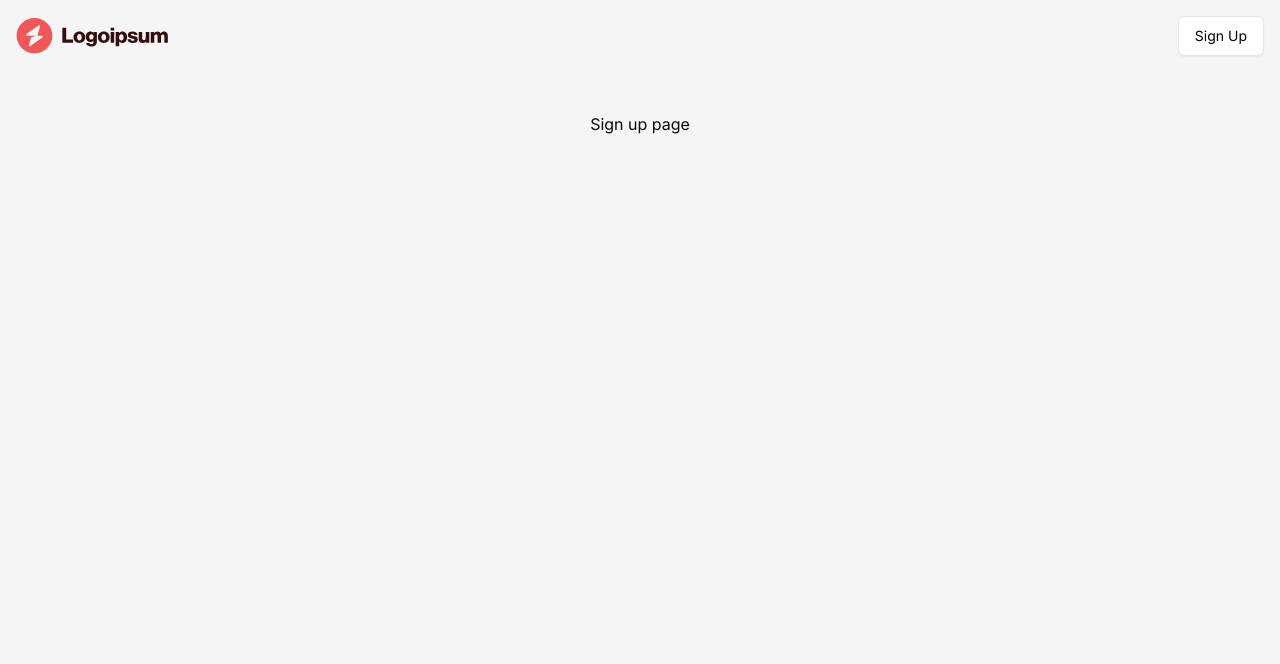
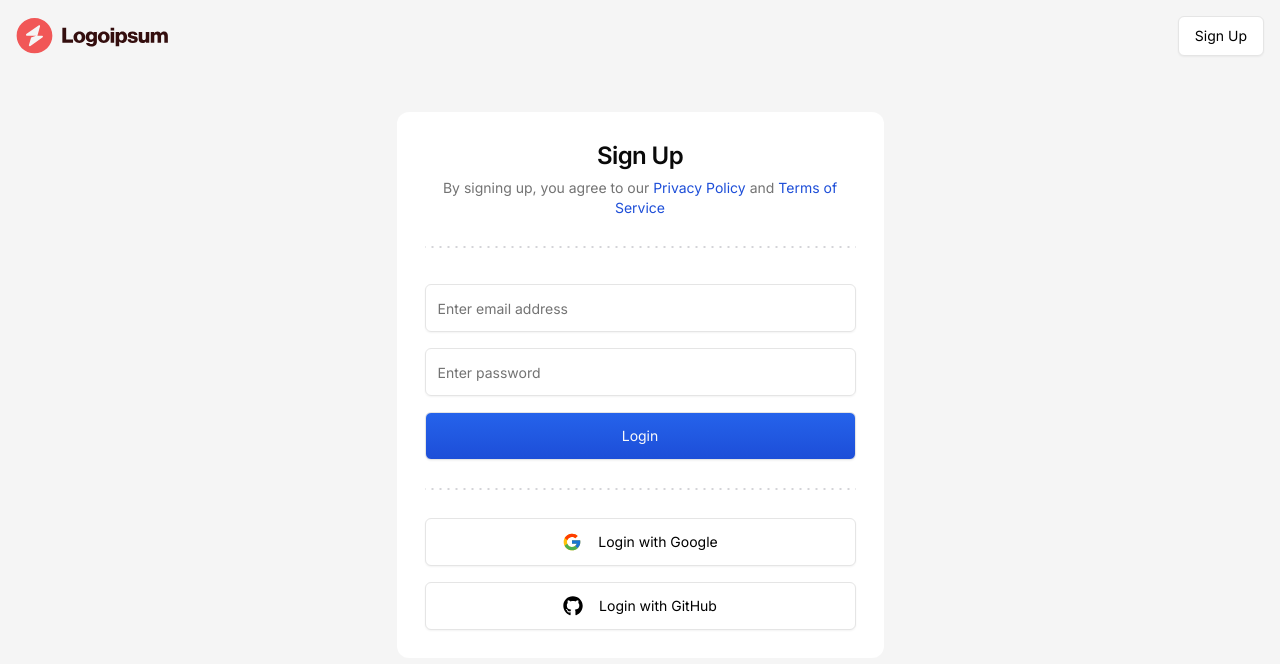
Before and after one commit to Kanishka2301/Jira-Clone, a Next.js app: page /sign-up in a window 1280 px wide. Shown: the top 664 px of the page. Built offline with nearby package versions, Linux system fonts and the light colour scheme.

Commit message:
initial commit

```diff
--- a/src/app/(auth)/sign-up/page.tsx
+++ b/src/app/(auth)/sign-up/page.tsx
@@ -1,4 +1,6 @@
+"use client";
+import { SignUpCard } from "@/features/auth/components/sign-up-card";
 const SignUpPage = () => {
-  return <div>Sign up page</div>;
+  return <SignUpCard />;
 };
 export default SignUpPage;
--- /dev/null
+++ b/src/features/auth/components/sign-up-card.tsx
@@ -0,0 +1,83 @@
+import { FcGoogle } from "react-icons/fc";
+import { FaGithub } from "react-icons/fa";
+import { DottedSeparator } from "@/components/dotted-separator";
+import { Button } from "@/components/ui/button";
+import {
+  Card,
+  CardContent,
+  CardDescription,
+  CardHeader,
+  CardTitle,
+} from "@/components/ui/card";
+import { Input } from "@/components/ui/input";
+import Link from "next/link";
+export const SignUpCard = () => {
+  return (
+    <Card className="w-full h-full md:w-[487px] border-none shadow-none">
+      <CardHeader className="flex items-center justify-center text-center p-7">
+        <CardTitle className="text-2xl">Sign Up</CardTitle>
+        <CardDescription>
+          By signing up, you agree to our {""}
+          <Link href="/privacy">
+            <span className="text-blue-700">Privacy Policy</span>
+          </Link>{" "}
+          and{" "}
+          <Link href="/terms">
+            <span className="text-blue-700">Terms of Service</span>
+          </Link>
+        </CardDescription>
+      </CardHeader>
+      <div className="px-7 mb-2">
+        <DottedSeparator />
+      </div>
+      <CardContent className="p-7">
+        <form className="space-y-4">
+          <Input
+            required
+            type="email"
+            value={""}
+            onChange={() => {}}
+            placeholder="Enter email address"
+            disabled={false}
+          />
+          <Input
+            required
+            type="password"
+            value={""}
+            onChange={() => {}}
+            placeholder="Enter password"
+            disabled={false}
+            min={8}
+            max={56}
+          />
+          <Button disabled={false} size="lg" className="w-full">
+            Login
+          </Button>
+        </form>
+      </CardContent>
+      <div className="px-7">
+        <DottedSeparator />
+      </div>
+      <CardContent className="p-7 flex flex-col gap-y-4">
+        <Button
+          disabled={false}
+          variant="secondary"
+          size="lg"
+          className="w-full"
+        >
+          <FcGoogle className="mr-2 size-5" />
+          Login with Google
+        </Button>
+        <Button
+          disabled={false}
+          variant="secondary"
+          size="lg"
+          className="w-full"
+        >
+          <FaGithub className="mr-2 size-5" />
+          Login with GitHub
+        </Button>
+      </CardContent>
+    </Card>
+  );
+};
```
